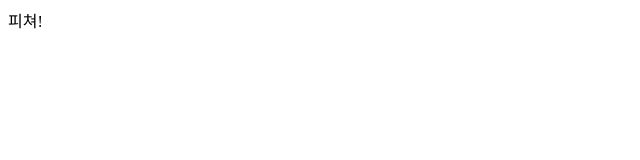
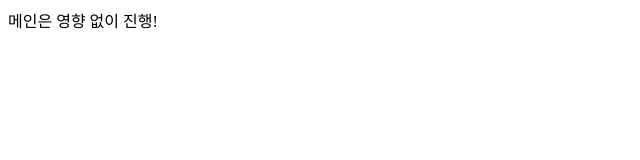
Before and after one commit to Min-byeonghyun/gitgit, a plain HTML site: page index.html in a window 1280 px wide. Shown: the whole page, without its empty margins (0-640 px from the left). Drawn offline with Linux system fonts and the light colour scheme.

Commit message:
메인은 계속 진행함

```diff
--- a/index.html
+++ b/index.html
@@ -6,7 +6,7 @@
   <title>Document</title>
 </head>
 <body>
-  <div>피쳐!</div>
+  <div>메인은 영향 없이 진행!</div>
 
 </body>
 </html>
```
